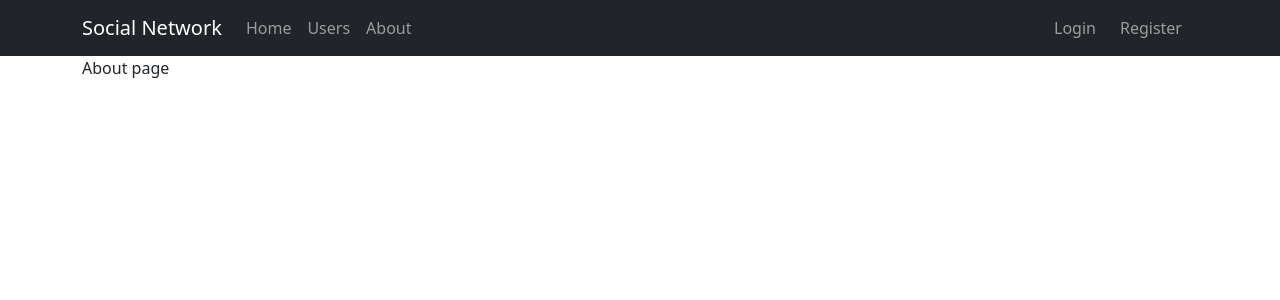
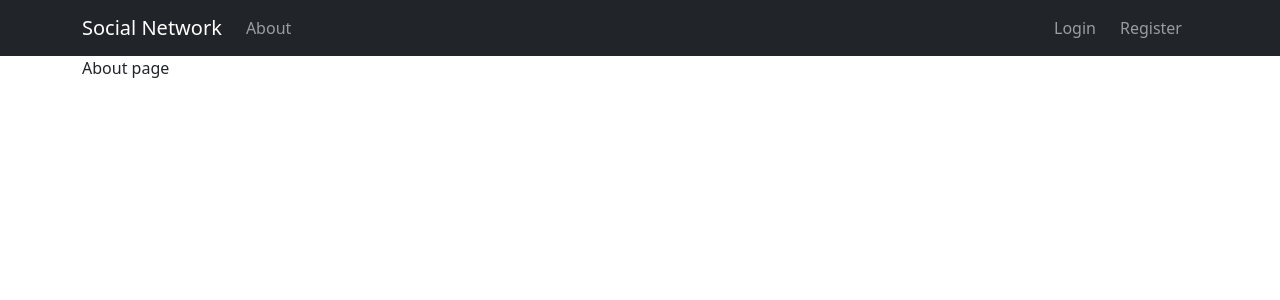
Before and after one commit to akushyn/social-network, a Flask app: page /about in a window 1280 px wide. Shown: the top 300 px of the page. Run offline with Flask 3, Linux system fonts and the light colour scheme; parts of the project's set-up code (start-up, migrations or seed data) failed here and were passed over.

Commit message:
update base.html nav bar

```diff
--- a/app/templates/base.html
+++ b/app/templates/base.html
@@ -24,12 +24,11 @@
         <div class="collapse navbar-collapse" id="navbarNav">
             <ul class="navbar-nav me-auto">
                 <li class="nav-item">
+                {% if current_user.is_authenticated %}
                 <li class="nav-item{% if active == 'index' %} active{% endif %}">
-                    <a class="nav-link" href="{{ url_for('main.index') }}">Home</a>
+                    <a class="nav-link" href="{{ url_for('user.profile') }}">Profile</a>
                 </li>
-                <li class="nav-item">
-                    <a class="nav-link" href="#">Users</a>
-                </li>
+                {% endif %}
                 <li class="nav-item">
                     <a class="nav-link" href="{{ url_for('main.about') }}">About</a>
                 </li>
```
